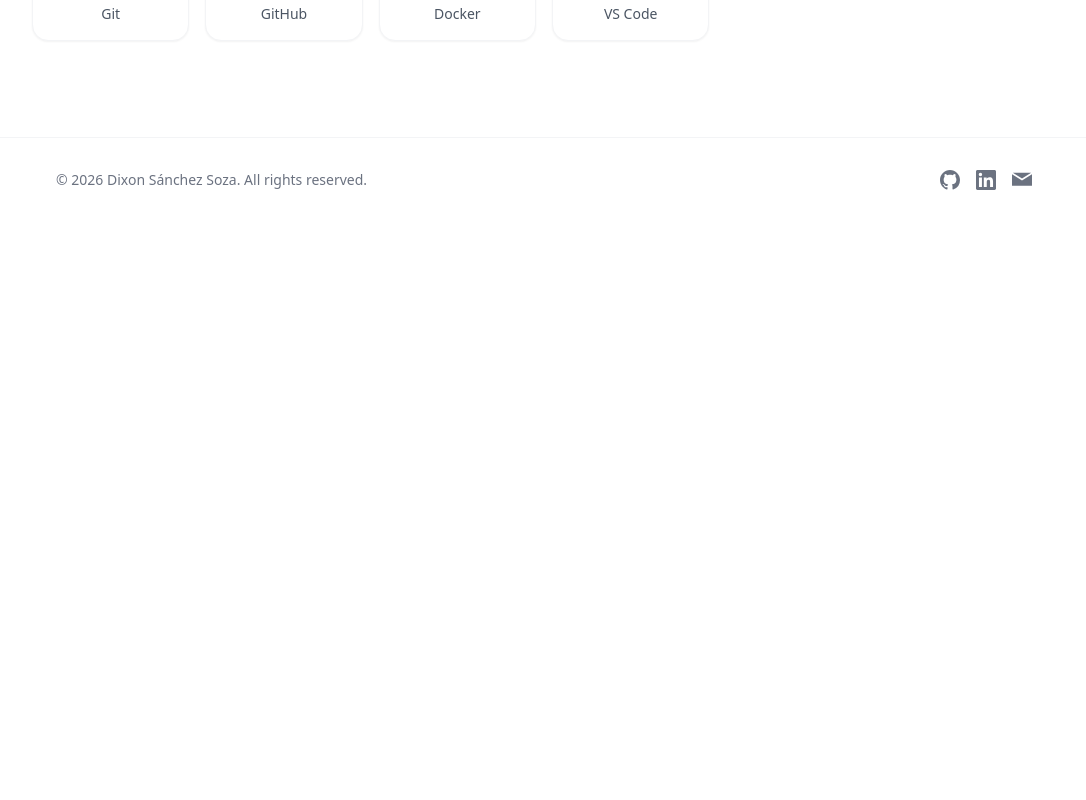
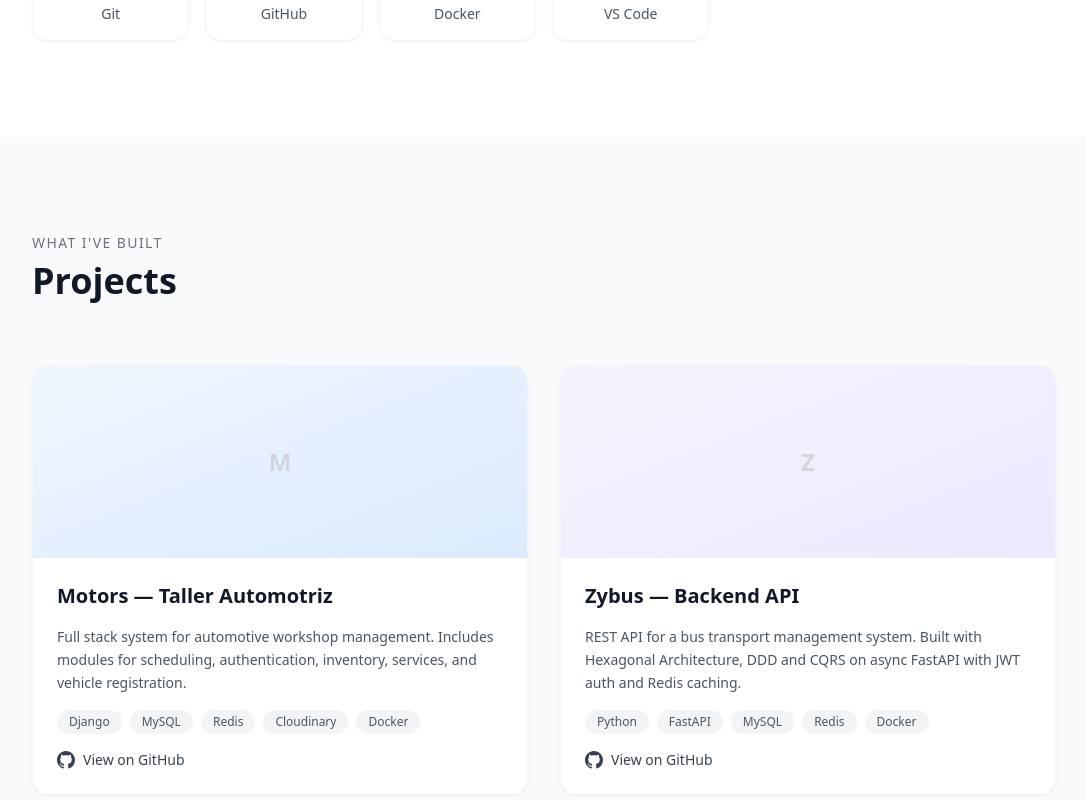
Before and after one commit to Dixonsz/DixonSanchezS, a React (Vite) app: page / in a window 1280 px wide. Shown: the part 2420-3220 px from the top of the page, without its empty margins (96-1182 px from the left). Before the commit the page ends 2642 px from the top, so only its background shows below. Built offline with nearby package versions, Linux system fonts and the light colour scheme.

Commit message:
feat(projects): add projects section with two project cards

```diff
--- a/src/App.jsx
+++ b/src/App.jsx
@@ -3,6 +3,7 @@ import Footer from "@/components/layout/Footer"
 import Hero from "@/sections/Hero"
 import About from "@/sections/About"
 import Skills from "@/sections/Skills"
+import Projects from "@/sections/Projects"
 
 const App = () => {
   return (
@@ -12,6 +13,7 @@ const App = () => {
         <Hero />
         <About />
         <Skills />
+        <Projects />
       </main>
       <Footer />
     </div>
--- /dev/null
+++ b/src/components/ui/ProjectCard.jsx
@@ -0,0 +1,51 @@
+const GithubIcon = () => (
+  <svg xmlns="http://www.w3.org/2000/svg" width="18" height="18" viewBox="0 0 24 24" fill="currentColor">
+    <path d="M12 0C5.37 0 0 5.37 0 12c0 5.31 3.435 9.795 8.205 11.385.6.105.825-.255.825-.57 0-.285-.015-1.23-.015-2.235-3.015.555-3.795-.735-4.035-1.41-.135-.345-.72-1.41-1.23-1.695-.42-.225-1.02-.78-.015-.795.945-.015 1.62.87 1.845 1.23 1.08 1.815 2.805 1.305 3.495.99.105-.78.42-1.305.765-1.605-2.67-.3-5.46-1.335-5.46-5.925 0-1.305.465-2.385 1.23-3.225-.12-.3-.54-1.53.12-3.18 0 0 1.005-.315 3.3 1.23.96-.27 1.98-.405 3-.405s2.04.135 3 .405c2.295-1.56 3.3-1.23 3.3-1.23.66 1.65.24 2.88.12 3.18.765.84 1.23 1.905 1.23 3.225 0 4.605-2.805 5.625-5.475 5.925.435.375.81 1.095.81 2.22 0 1.605-.015 2.895-.015 3.3 0 .315.225.69.825.57A12.02 12.02 0 0 0 24 12c0-6.63-5.37-12-12-12z" />
+  </svg>
+)
+
+const ProjectCard = ({ title, description, tech, github, image, color }) => (
+  <div className="rounded-2xl border border-gray-100 shadow-sm overflow-hidden hover:shadow-md transition-shadow duration-200">
+
+    {/* Imagen o placeholder */}
+    <div className={`w-full h-48 bg-gradient-to-br ${color} flex items-center justify-center`}>
+      {image ? (
+        <img src={image} alt={title} className="w-full h-full object-cover" />
+      ) : (
+        <span className="text-2xl font-bold text-gray-300">{title.charAt(0)}</span>
+      )}
+    </div>
+
+    {/* Contenido */}
+    <div className="p-6 bg-white flex flex-col gap-4">
+      <h3 className="text-xl font-bold text-gray-900">{title}</h3>
+      <p className="text-gray-600 text-sm leading-relaxed">{description}</p>
+
+      {/* Tecnologías */}
+      <div className="flex flex-wrap gap-2">
+        {tech.map((t) => (
+          <span
+            key={t}
+            className="px-3 py-1 bg-gray-100 text-gray-600 text-xs font-medium rounded-full"
+          >
+            {t}
+          </span>
+        ))}
+      </div>
+
+      {/* GitHub link */}
+
+      <a
+        href={github}
+        target="_blank"
+        rel="noopener noreferrer"
+        className="flex items-center gap-2 text-sm font-medium text-gray-700 hover:text-gray-900 transition-colors duration-200 w-fit"
+      >
+        <GithubIcon />
+        View on GitHub
+      </a>
+    </div>
+  </div>
+)
+
+export default ProjectCard
--- a/src/constants/index.js
+++ b/src/constants/index.js
@@ -75,3 +75,24 @@ export const SKILLS = [
     ],
   },
 ]
+
+export const PROJECTS = [
+  {
+    id: 1,
+    title: "Motors — Taller Automotriz",
+    description: "Full stack system for automotive workshop management. Includes modules for scheduling, authentication, inventory, services, and vehicle registration.",
+    tech: ["Django", "MySQL", "Redis", "Cloudinary", "Docker"],
+    github: "https://github.com/Dixonsz/motors.git",
+    image: null, // reemplaza con screenshot cuando tengas
+    color: "from-blue-50 to-blue-100",
+  },
+  {
+    id: 2,
+    title: "Zybus — Backend API",
+    description: "REST API for a bus transport management system. Built with Hexagonal Architecture, DDD and CQRS on async FastAPI with JWT auth and Redis caching.",
+    tech: ["Python", "FastAPI", "MySQL", "Redis", "Docker"],
+    github: "https://github.com/FallasDev/Zybus-Backend.git",
+    image: null,
+    color: "from-violet-50 to-violet-100",
+  },
+]
--- a/src/sections/Projects.jsx
+++ b/src/sections/Projects.jsx
@@ -0,0 +1,36 @@
+import useFadeIn from "@/hooks/useFadeIn"
+import ProjectCard from "@/components/ui/ProjectCard"
+import { PROJECTS } from "@/constants"
+
+const Projects = () => {
+  const fade = useFadeIn(100)
+
+  return (
+    <section id="projects" className="py-24 px-6 bg-gray-50">
+      <div className="max-w-5xl mx-auto">
+
+        {/* Título */}
+        <div className="mb-16">
+          <p className="text-sm font-medium text-gray-500 tracking-widest uppercase mb-2">
+            What I've built
+          </p>
+          <h2 className="text-4xl font-bold text-gray-900">Projects</h2>
+        </div>
+
+        {/* Grid */}
+        <div
+          ref={fade.ref}
+          style={{ transition: "opacity 0.8s ease, transform 0.8s ease", opacity: fade.visible ? 1 : 0, transform: fade.visible ? "translateY(0)" : "translateY(20px)" }}
+          className="grid md:grid-cols-2 gap-8"
+        >
+          {PROJECTS.map((project) => (
+            <ProjectCard key={project.id} {...project} />
+          ))}
+        </div>
+
+      </div>
+    </section>
+  )
+}
+
+export default Projects
```
